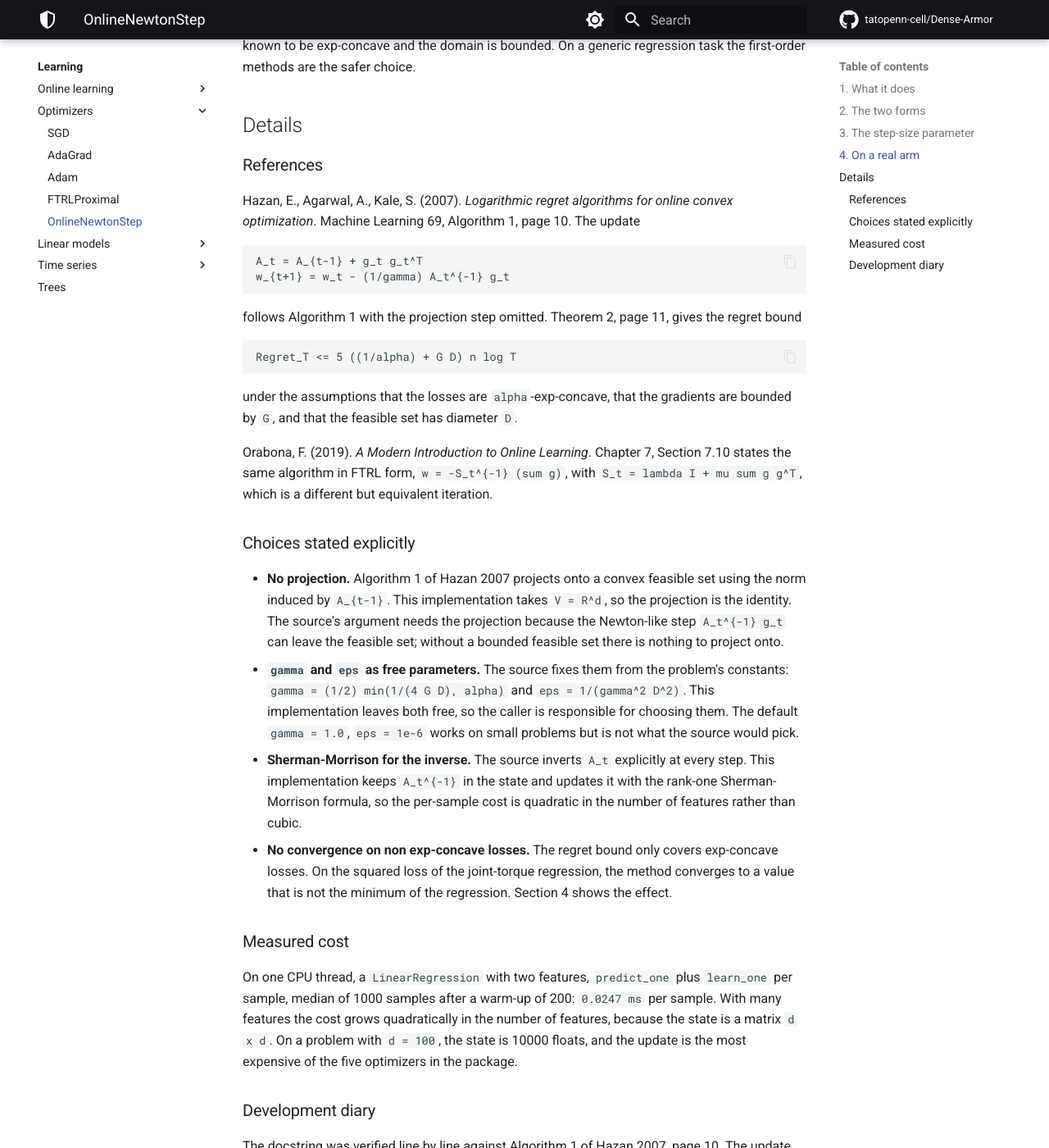
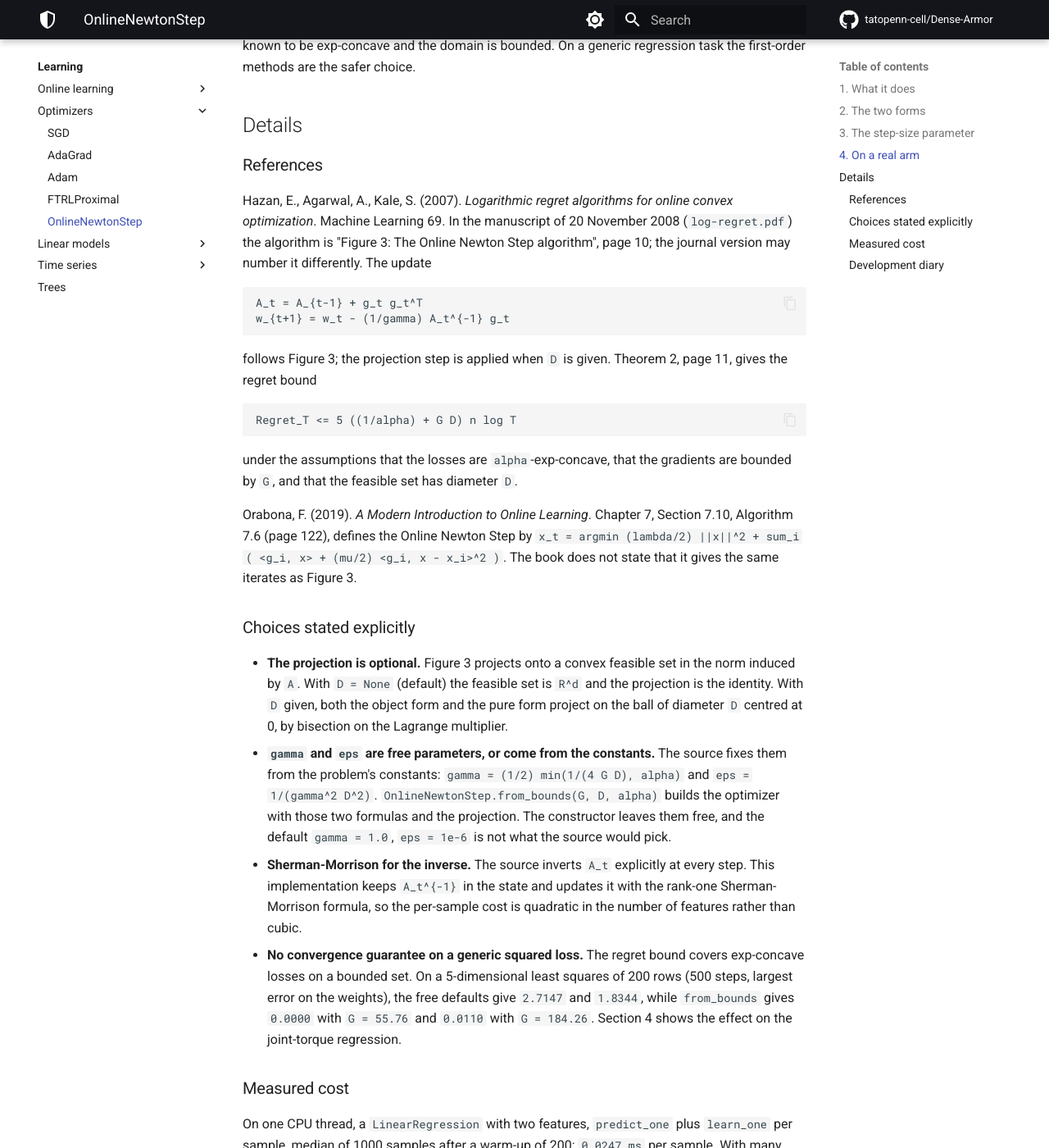
Before and after one commit to tatopenn-cell/Dense-Armor, an MkDocs documentation site: the page built from docs/optim/newton.md, in a window 1280 px wide and 1400 px high, scrolled down 3726 px. Shown: the whole window at 82% size. Built offline with MkDocs 1.6.1 and Material for MkDocs 9.7.7, drawn with Linux system fonts in a browser that asks for light colours; comment, search, counter and statistics services are not loaded; some of the changed text lies outside the part shown.

Commit message:
task06b: Newton projection in the pure form, D as diameter, docs pages
- OnlineNewtonStep: D is the diameter of the feasible set as in Hazan et al.
  (the projection is on the ball of radius D / 2); the pure form update
  projects as the object form does; measured table in the docstring; title
  of the Orabona reference corrected
- PayloadEstimator: a sample without the nine channels is counted in
  n_missing; comments removed from the code
- docs: newton, index and adam pages follow the manuscript labels and the
  conditions of Theorem 4.1; payload page with the forgetting once per sample,
  the new trajectory, the three forgetting factors and the regenerated figure
- tests: object and pure form of the projected Newton step agree; D must be
  positive; missing channels of the payload are counted

```diff
--- a/docs/optim/newton.md
+++ b/docs/optim/newton.md
@@ -166,14 +166,16 @@ generic regression task the first-order methods are the safer choice.
 ### References
 
 Hazan, E., Agarwal, A., Kale, S. (2007). *Logarithmic regret algorithms
-for online convex optimization*. Machine Learning 69, Algorithm 1, page
-10. The update
+for online convex optimization*. Machine Learning 69. In the manuscript of
+20 November 2008 (`log-regret.pdf`) the algorithm is "Figure 3: The Online
+Newton Step algorithm", page 10; the journal version may number it
+differently. The update
 
     A_t = A_{t-1} + g_t g_t^T
     w_{t+1} = w_t - (1/gamma) A_t^{-1} g_t
 
-follows Algorithm 1 with the projection step omitted. Theorem 2, page 11,
-gives the regret bound
+follows Figure 3; the projection step is applied when `D` is given.
+Theorem 2, page 11, gives the regret bound
 
     Regret_T <= 5 ((1/alpha) + G D) n log T
 
@@ -181,33 +183,35 @@ under the assumptions that the losses are `alpha`-exp-concave, that the
 gradients are bounded by `G`, and that the feasible set has diameter `D`.
 
 Orabona, F. (2019). *A Modern Introduction to Online Learning*. Chapter 7,
-Section 7.10 states the same algorithm in FTRL form,
-`w = -S_t^{-1} (sum g)`, with `S_t = lambda I + mu sum g g^T`, which is a
-different but equivalent iteration.
+Section 7.10, Algorithm 7.6 (page 122), defines the Online Newton Step by
+`x_t = argmin (lambda/2) ||x||^2 + sum_i ( <g_i, x> + (mu/2) <g_i, x - x_i>^2 )`.
+The book does not state that it gives the same iterates as Figure 3.
 
 ### Choices stated explicitly
 
-- **No projection.** Algorithm 1 of Hazan 2007 projects onto a convex
-  feasible set using the norm induced by `A_{t-1}`. This implementation
-  takes `V = R^d`, so the projection is the identity. The source's
-  argument needs the projection because the Newton-like step
-  `A_t^{-1} g_t` can leave the feasible set; without a bounded feasible
-  set there is nothing to project onto.
-- **`gamma` and `eps` as free parameters.** The source fixes them from
-  the problem's constants: `gamma = (1/2) min(1/(4 G D), alpha)` and
-  `eps = 1/(gamma^2 D^2)`. This implementation leaves both free, so the
-  caller is responsible for choosing them. The default `gamma = 1.0`,
-  `eps = 1e-6` works on small problems but is not what the source would
+- **The projection is optional.** Figure 3 projects onto a convex feasible
+  set in the norm induced by `A`. With `D = None` (default) the feasible set
+  is `R^d` and the projection is the identity. With `D` given, both the
+  object form and the pure form project on the ball of diameter `D` centred
+  at 0, by bisection on the Lagrange multiplier.
+- **`gamma` and `eps` are free parameters, or come from the constants.**
+  The source fixes them from the problem's constants:
+  `gamma = (1/2) min(1/(4 G D), alpha)` and `eps = 1/(gamma^2 D^2)`.
+  `OnlineNewtonStep.from_bounds(G, D, alpha)` builds the optimizer with
+  those two formulas and the projection. The constructor leaves them free,
+  and the default `gamma = 1.0`, `eps = 1e-6` is not what the source would
   pick.
 - **Sherman-Morrison for the inverse.** The source inverts `A_t`
   explicitly at every step. This implementation keeps `A_t^{-1}` in the
   state and updates it with the rank-one Sherman-Morrison formula, so
   the per-sample cost is quadratic in the number of features rather than
   cubic.
-- **No convergence on non exp-concave losses.** The regret bound only
-  covers exp-concave losses. On the squared loss of the joint-torque
-  regression, the method converges to a value that is not the minimum
-  of the regression. Section 4 shows the effect.
+- **No convergence guarantee on a generic squared loss.** The regret bound
+  covers exp-concave losses on a bounded set. On a 5-dimensional least
+  squares of 200 rows (500 steps, largest error on the weights), the free
+  defaults give `2.7147` and `1.8344`, while `from_bounds` gives `0.0000`
+  with `G = 55.76` and `0.0110` with `G = 184.26`. Section 4 shows the
+  effect on the joint-torque regression.
 
 ### Measured cost
 
@@ -220,9 +224,12 @@ most expensive of the five optimizers in the package.
 
 ### Development diary
 
-The docstring was verified line by line against Algorithm 1 of Hazan
-2007, page 10. The update rule matches. The regret bound of Theorem 2,
-page 11, was added after an earlier version of the docstring cited the
+A review compared the code with the manuscript of Hazan et al.: the
+algorithm is Figure 3 and not "Algorithm 1", the projection and the
+formulas of `gamma` and `eps` were missing, and the pure form did not
+project. The projection (object form and pure form), `from_bounds` and the
+measured table of the docstring were added. The regret bound of Theorem 2,
+page 11, had been added after an earlier version of the docstring cited the
 algorithm without its guarantee. The `SyntheticArm` example shows the
 method converging to a value with the wrong sign relative to the true
 torque; this is not a bug but the expected behaviour on a non exp-concave
```
Also changed, not shown: docs/assets/linear/make_figure_payload.py (+8 -0 lines), docs/linear/payload.md (+37 -20 lines), docs/optim/adam.md (+10 -6 lines), docs/optim/index.md (+10 -8 lines), docs/assets/linear/payload_tracking.png, 4 other files.
